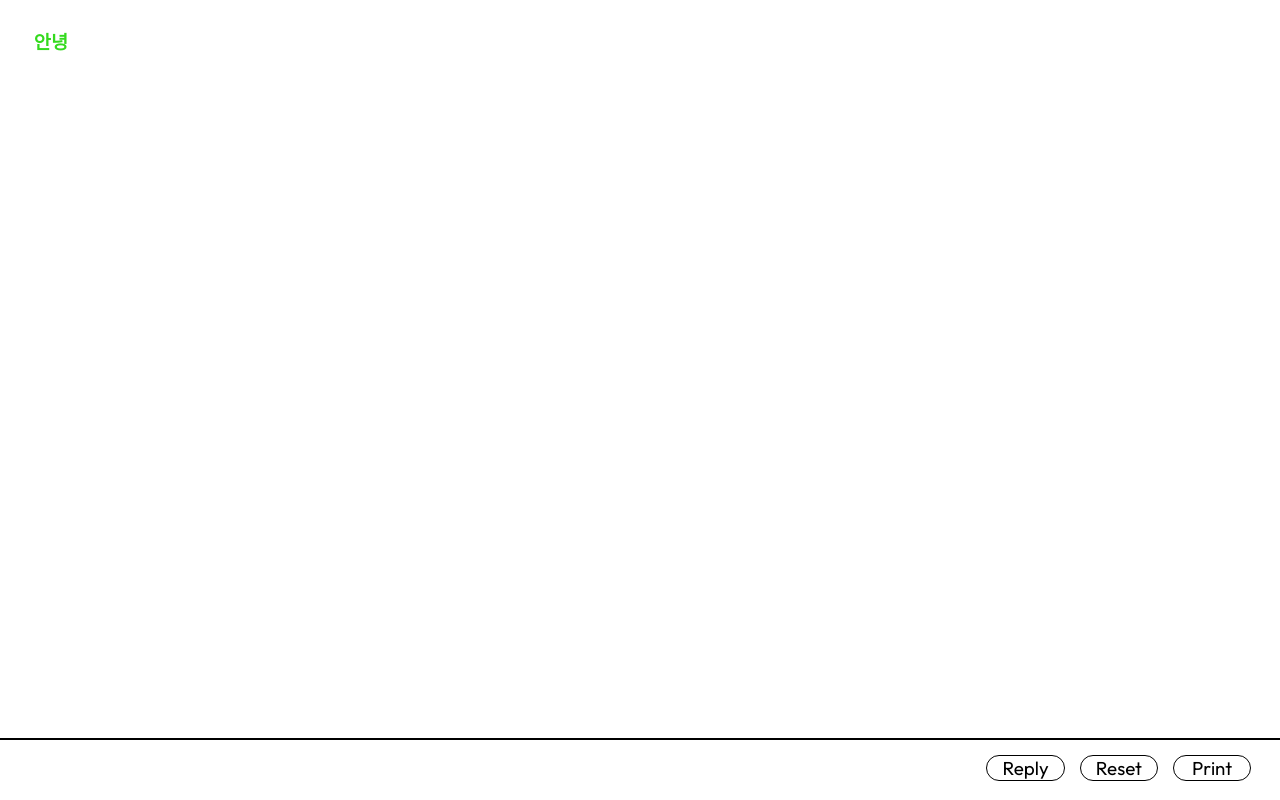
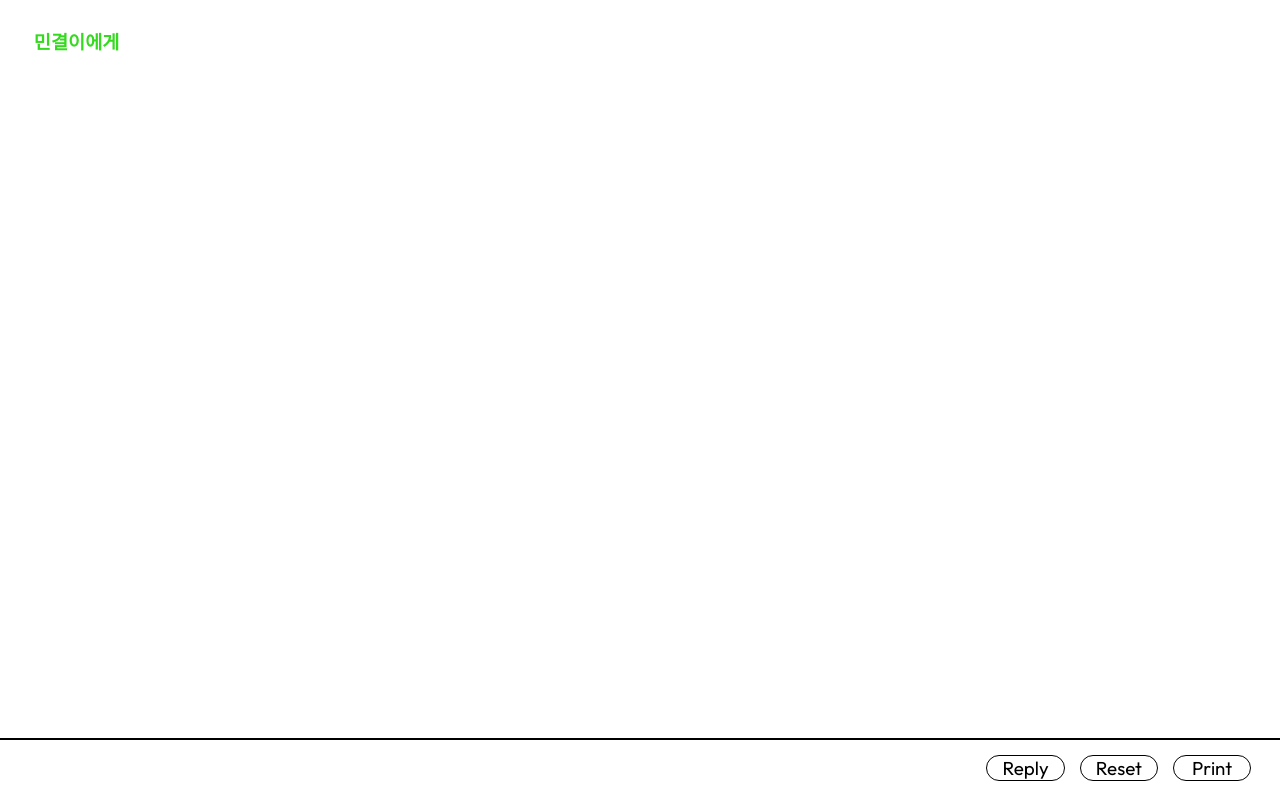
Before and after one commit to nikkizzang2-cloud/100, a plain HTML site: page index.html in a window 1280 px wide. Drawn offline with Linux system fonts and the light colour scheme; a web font is replaced by a local one.

Commit message:
인사 문장 수정
Co-Authored-By: Claude Opus 5.5 <noreply@anthropic.com>

```diff
--- a/app.js
+++ b/app.js
@@ -11,10 +11,9 @@ import { firebaseConfig } from "./firebase-config.js";
  * ========================================================= */
 const LETTER = [
   { breakAfter: true, states: [
-    "[안녕]",
-    "안녕 [민결]",
-    "안녕 [사랑하는] 민결이에게",
-    "안녕 [세상에서 쩨일~] 사랑하는 민결이에게",
+    "[민결이에게]",
+    "[사랑하는] 민결이에게",
+    "세상에서 쩨일~ 사랑하는 민결이에게",
   ] },
 
   { states: ["100일이네 쟈기야!"] },
--- a/index.html
+++ b/index.html
@@ -42,6 +42,6 @@
     </section>
   </div>
 
-  <script type="module" src="app.js?v=8"></script>
+  <script type="module" src="app.js?v=9"></script>
 </body>
 </html>
```
